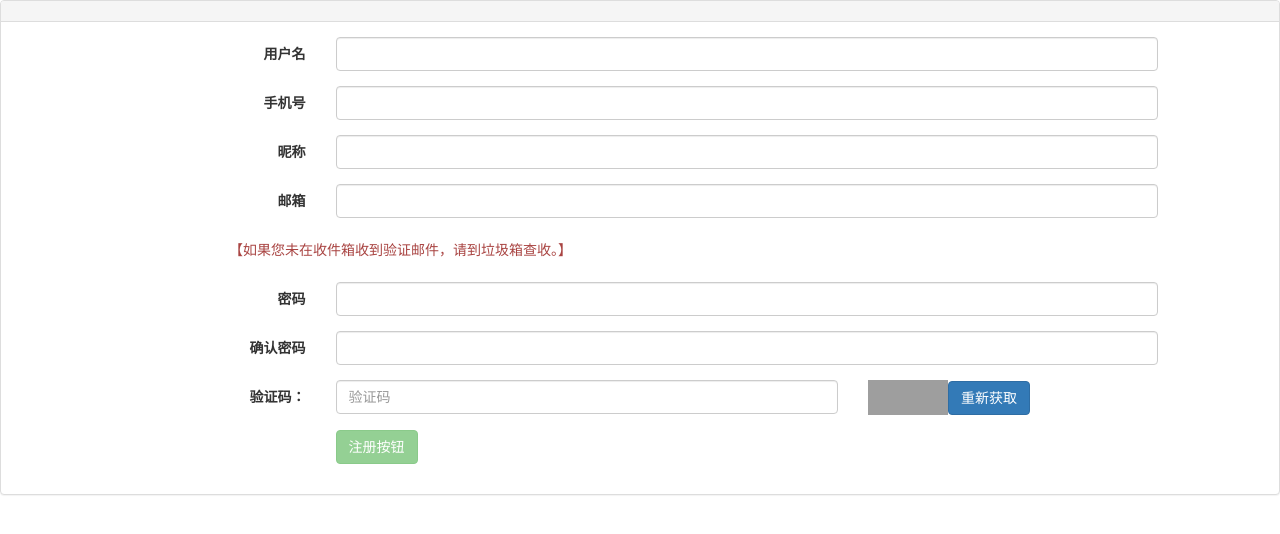
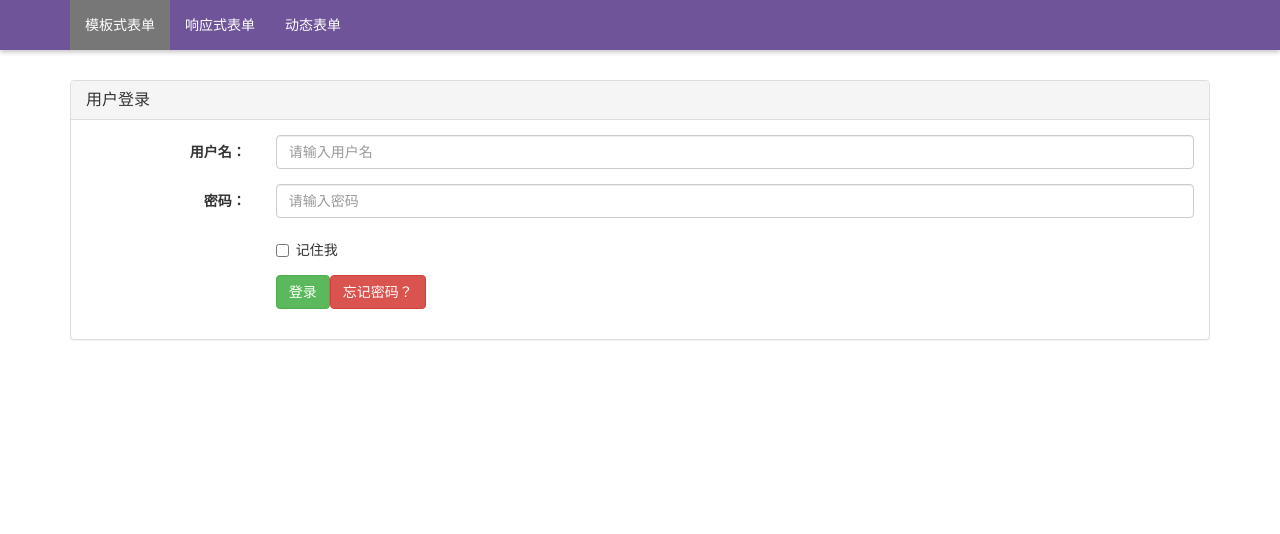
Before and after one commit to Suzichen/learn-form, an Angular app: page /login in a window 1280 px wide. Shown: the top 534 px of the page. Built offline with nearby package versions, Linux system fonts and the light colour scheme; grey boxes are pictures that could not be loaded.

Commit message:
add login/forgetPsw/router

```diff
--- a/src/app/app.component.css
+++ b/src/app/app.component.css
@@ -0,0 +1,43 @@
+.main-nav {
+    background: #6f5499;
+    height: 50px;
+    min-height: 50px;
+    padding: 0;
+    box-shadow: 0 2px 5px 0 rgba(0, 0, 0, 0.24);
+}
+.navbar-toggle .icon-bar {
+    background-color: #fff;
+}
+.nav > li > a {
+    color: #fff;
+}
+.nav > li.active,
+.nav > li > a:hover,
+.nav > li > a:focus,
+.nav .open > a,
+.nav .open > a:hover,
+.nav .open > a:focus {
+    color: #fff;
+    background-color: #777;
+}
+.navbar-brand-my {
+    color: #fff;
+}
+.logo-img {
+    width: 100%;
+    height: 100%;
+}
+.main-container {
+    padding-top: 80px;
+    min-height: 800px;
+}
+.footer {
+    text-align: left;
+    padding: 40px 48px;
+    background: #263238;
+    color: #fff;
+    position: absolute;
+    left: 0;
+    right: 0;
+    bottom: 0;
+}
--- a/src/app/app.component.html
+++ b/src/app/app.component.html
@@ -1 +1,24 @@
-<form-register></form-register>
+<!-- 顶部导航 -->
+<div class="navbar navbar-fixed-top main-nav" role="navigation">
+    <div class="container">
+        <div class="collapse navbar-collapse navbar-responsive-collapse" aria-expanded="false">
+            <ul class="nav navbar-nav">
+                <li routerLinkActive="active" class="dropdown">
+                    <a routerLink="login">模板式表单</a>
+                </li>
+                <li class="dropdown">
+                    <a routerLink="register">响应式表单</a>
+                </li>
+                <li class="dropdown">
+                    <a>动态表单</a>
+                </li>
+            </ul>
+        </div>
+    </div>
+</div>
+<!-- 主体内容区域 -->
+<div class="container main-container">
+    <!-- <form-register></form-register> -->
+    <!-- <form-login></form-login> -->
+    <router-outlet></router-outlet>
+</div>
--- a/src/app/app.component.ts
+++ b/src/app/app.component.ts
@@ -6,5 +6,5 @@ import { Component } from '@angular/core';
   styleUrls: ['./app.component.css']
 })
 export class AppComponent {
-  title = 'app';
+
 }
--- a/src/app/app.module.ts
+++ b/src/app/app.module.ts
@@ -1,6 +1,8 @@
 import { BrowserModule } from '@angular/platform-browser';
 import { NgModule } from '@angular/core';
 import { FormsModule, ReactiveFormsModule } from "@angular/forms";
+import { RouterModule } from "@angular/router";
+import { formsRouter } from './app.routes';
 
 
 import { AppComponent } from './app.component';
@@ -21,7 +23,8 @@ import { ChineseMobileValidator } from './register/directives/mobile-validator.d
   imports: [
     BrowserModule,
     FormsModule,
-    ReactiveFormsModule
+    ReactiveFormsModule,
+    RouterModule.forRoot(formsRouter)
   ],
   providers: [],
   bootstrap: [AppComponent]
--- /dev/null
+++ b/src/app/app.routes.ts
@@ -0,0 +1,18 @@
+import { LoginComponent } from './login/login.component';
+import { RegisterComponent } from "./register/register.component";
+
+export const formsRouter = [
+    {
+		path:'',
+		redirectTo:'login',
+		pathMatch:'full'
+	},
+    {
+		path: "login",
+		component: LoginComponent
+    },
+    {
+		path: "register",
+		component: RegisterComponent
+	},
+]
--- a/src/app/login/login.component.html
+++ b/src/app/login/login.component.html
@@ -1,3 +1,65 @@
-<p>
-  login works!
-</p>
+<div *ngIf="!forgetPsw" class="user-login-container">
+    <div class="panel panel-default">
+        <div class="panel-heading">
+            <h3 class="panel-title">用户登录</h3>
+        </div>
+        <div class="panel-body">
+            <form #form="ngForm" (ngSubmit)="form.form.valid && doLogin()" novalidate class="form-horizontal" role="form">
+                <div class="form-group" [ngClass]="{ 'has-error': form.submitted && !userName.valid }">
+                    <label class="col-sm-2 control-label">用户名：</label>
+                    <div class="col-sm-10">
+                        <input required name="userName" [(ngModel)]="user.userName" #userName="ngModel" type="text" class="form-control" placeholder="请输入用户名">
+                        <div *ngIf="form.submitted && !userName.valid" class="text-danger">无效的用户名</div>
+                    </div>
+                </div>
+                <div class="form-group" [ngClass]="{ 'has-error': form.submitted && !password.valid }">
+                    <label class="col-sm-2 control-label">密码：</label>
+                    <div class="col-sm-10">
+                        <input required minlength="8" [(ngModel)]="user.password" name="password" #password="ngModel" type="password" class="form-control" placeholder="请输入密码">
+                        <div *ngIf="form.submitted && !password.valid" class="text-danger">密码长度至少8位！</div>
+                    </div>
+                </div>
+                <div class="form-group">
+                    <div class="col-sm-offset-2 col-sm-10">
+                        <div class="checkbox">
+                            <label>
+                                <input name="remeberMe" type="checkbox" [(ngModel)]="user.remeberMe" #remeberMe="ngModel">记住我
+                            </label>
+                        </div>
+                    </div>
+                </div>
+                <div class="form-group">
+                    <div class="col-sm-offset-2 col-sm-10">
+                        <button type="submit" class="btn btn-success">登录</button>
+                        <button type="button" class="btn btn-danger" (click)="forgetPwd()">忘记密码？</button>
+                    </div>
+                </div>
+            </form>
+        </div>
+    </div>
+</div>
+<!-- 找回密码 -->
+<div *ngIf="forgetPsw" class="container forget-pwd-container">
+    <div class="panel panel-default">
+        <div class="panel-heading">
+            <h3 class="panel-title">找回密码</h3>
+        </div>
+        <div class="panel-body">
+            <form class="form-horizontal" #form="ngForm" (ngSubmit)="form.form.valid && sendValidationEmail()" role="form" novalidate>
+                <div class="form-group" [ngClass]="{'has-error': form.submitted && !email.valid}">
+                    <label class="col-sm-2 control-label">邮箱：</label>
+                    <div class="col-sm-10">
+                        <input required pattern="^([a-zA-Z0-9_-])+@([a-zA-Z0-9_-])+((\.[a-zA-Z0-9_-]{2,3}){1,2})$" #email="ngModel" [(ngModel)]="user.email" name="email"  type="email" class="form-control" placeholder="注册时使用的邮箱">
+                        <div *ngIf="form.submitted && !email.valid" class="text-danger">邮箱格式不正确。</div>
+                    </div>
+                </div>
+                <div class="form-group">
+                    <div class="col-sm-offset-2 col-sm-10">
+                        <button type="submit" class="btn btn-success">发送验证邮件</button>
+                        <a (click)="forgetPsw=false" class="btn btn-success">返回登录页面</a>
+                    </div>
+                </div>
+            </form>
+        </div>
+    </div>
+</div>
--- a/src/app/login/login.component.ts
+++ b/src/app/login/login.component.ts
@@ -1,16 +1,32 @@
 import { Component, OnInit, ViewEncapsulation } from '@angular/core';
+import { User } from "../register/register.component";
 
 @Component({
     selector: 'form-login',
     templateUrl: './login.component.html',
     styleUrls: ['./login.component.css'],
-  encapsulation: ViewEncapsulation.None
+    encapsulation: ViewEncapsulation.Emulated
 })
 export class LoginComponent implements OnInit {
+    public user:User = new User();
+
+    public forgetPsw:boolean = false;
 
     constructor() { }
 
     ngOnInit() {
     }
 
+    public doLogin():void{
+        console.log(this.user)
+        alert('验证成功')
     }
+
+    public forgetPwd():void{
+        this.forgetPsw = true;
+    }
+
+    public sendValidationEmail():void {
+        alert('验证成功')
+    }
+}
--- a/src/app/register/register.component.html
+++ b/src/app/register/register.component.html
@@ -1,7 +1,7 @@
 <div class="user-register-container">
         <div class="panel panel-default">
             <div class="panel-heading">
-                <h3 class="panel-title"></h3>
+                <h3 class="panel-title">用户登录</h3>
             </div>
             <div class="panel-body">
                 <form [formGroup]="userForm" (ngSubmit)="doRegister()" class="form-horizontal" role="form" novalidate>
@@ -81,7 +81,7 @@
                         </div>
                         <div class="col-sm-3">
                             <img id="vCodeImg" src="http://59.111.99.234/captcha" alt="验证码">
-                            <button class="btn btn-primary" id="reloadVCode">重新获取</button>
+                            <a class="btn btn-primary" id="reloadVCode">重新获取</a>
                         </div>
                     </div>
                     <!-- 提交前验证失败的信息 -->
--- a/src/app/register/register.component.ts
+++ b/src/app/register/register.component.ts
@@ -150,7 +150,8 @@ export class RegisterComponent implements OnInit {
     }
 
     doRegister() {
-        alert('你通过了表单校验')
+        console.log(this.userForm.value);
+        alert('你通过了表单校验');
     }
 
 }
```
Lines whose indentation alone changed are shown as unchanged.
